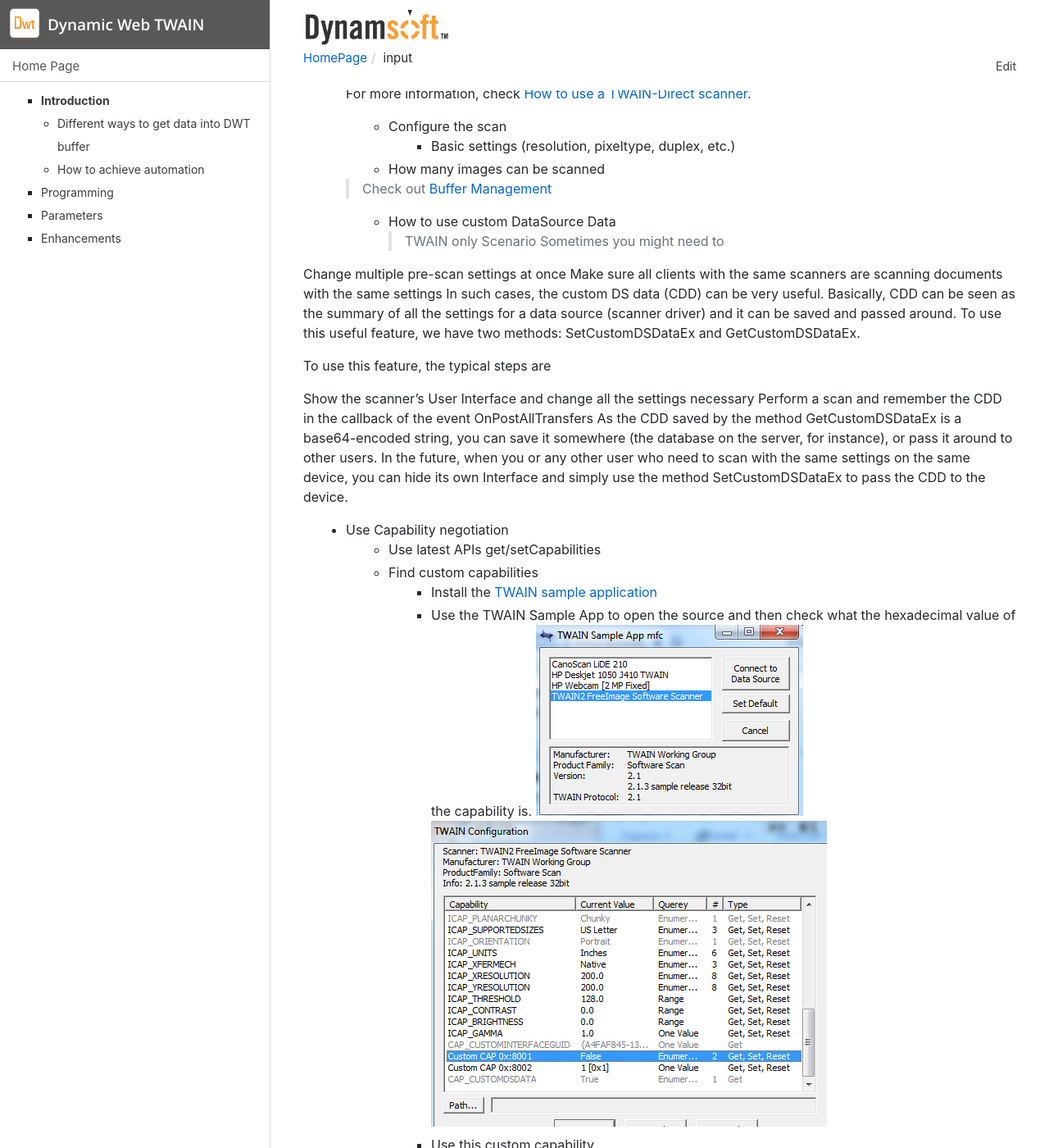
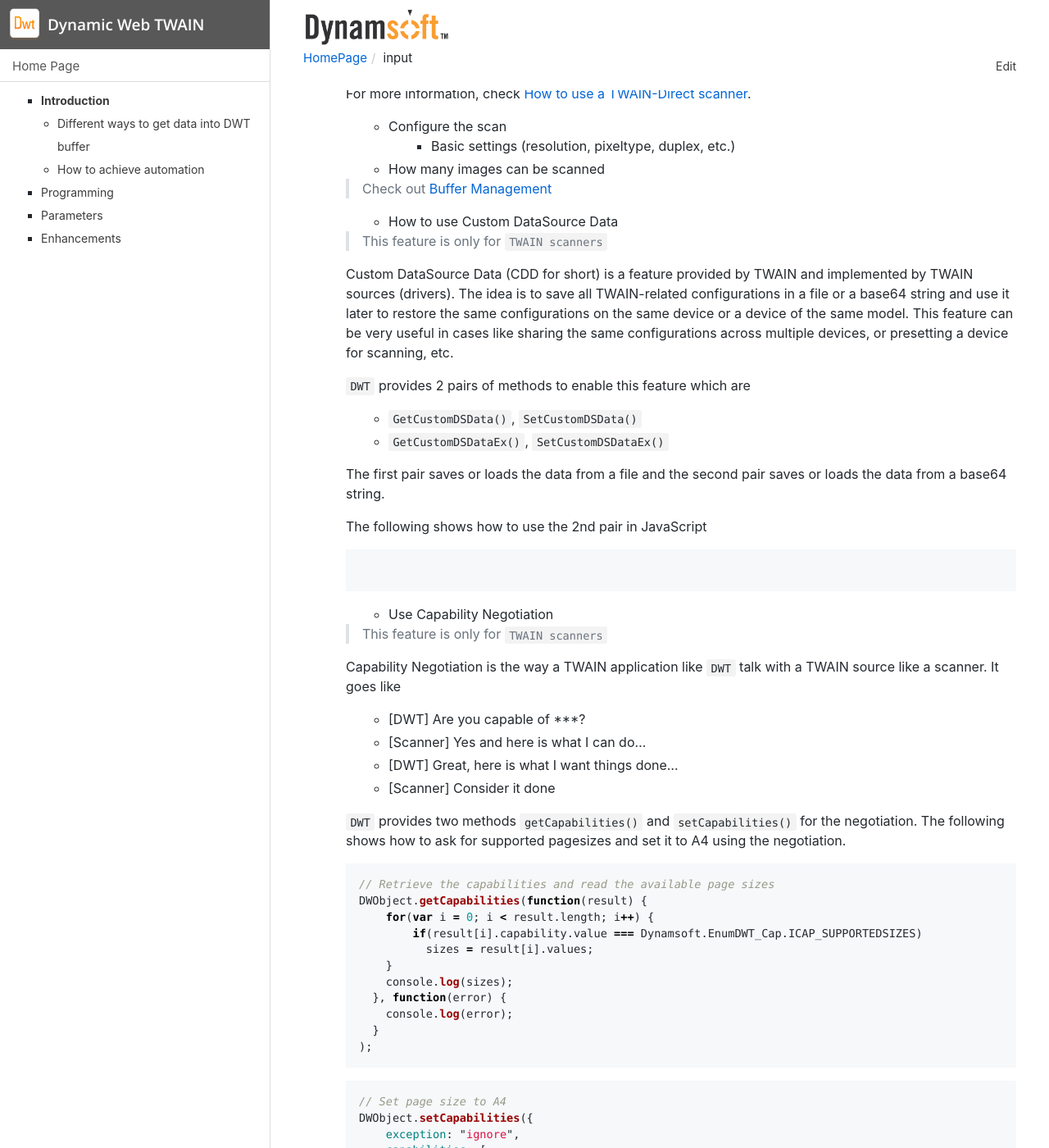
Before and after one commit to sprice89/dwt-docs, a Jekyll site: the page built from indepth/input.md, in a window 1280 px wide and 1400 px high, scrolled down 709 px. Shown: the whole window at 82% size. Built offline with Jekyll 4.4.1, drawn with Linux system fonts in a browser that asks for light colours; comment, search, counter and statistics services are not loaded; some of the changed text lies outside the part shown.

Commit message:
input 50%

````diff
--- a/indepth/input.md
+++ b/indepth/input.md
@@ -42,42 +42,137 @@ title: "TOADD"
 
   > Check out [Buffer Management]({{site.indepth}}buffer.html#memory-limits-and-disk-caching)
 
-  - How to use custom DataSource Data
-  > TWAIN only
-Scenario
-Sometimes you might need to
+  - How to use Custom DataSource Data
 
-Change multiple pre-scan settings at once
-Make sure all clients with the same scanners are scanning documents with the same settings
-In such cases, the custom DS data (CDD) can be very useful. Basically, CDD can be seen as the summary of all the settings for a data source (scanner driver) and it can be saved and passed around. To use this useful feature, we have two methods: SetCustomDSDataEx and GetCustomDSDataEx.
+  > This feature is only for `TWAIN scanners`
 
-To use this feature, the typical steps are
+  Custom DataSource Data (CDD for short) is a feature provided by TWAIN and implemented by TWAIN sources (drivers). The idea is to save all TWAIN-related configurations in a file or a base64 string and use it later to restore the same configurations on the same device or a device of the same model. This feature can be very useful in cases like sharing the same configurations across multiple devices, or presetting a device for scanning, etc.
 
-Show the scanner's User Interface and change all the settings necessary
-Perform a scan and remember the CDD in the callback of the event OnPostAllTransfers
-As the CDD saved by the method GetCustomDSDataEx is a base64-encoded string, you can save it somewhere (the database on the server, for instance), or pass it around to other users.
-In the future, when you or any other user who need to scan with the same settings on the same device, you can hide its own Interface and simply use the method SetCustomDSDataEx to pass the CDD to the device.
+  `DWT` provides 2 pairs of methods to enable this feature which are
+    - `GetCustomDSData()`, `SetCustomDSData()`
+    - `GetCustomDSDataEx()`, `SetCustomDSDataEx()`
 
-  - Use Capability negotiation
-    - Use latest APIs get/setCapabilities
+  The first pair saves or loads the data from a file and the second pair saves or loads the data from a base64 string.
+
+  The following shows how to use the 2nd pair in JavaScript
+
+  ```javascript
+
+  ```
+
+  - Use Capability Negotiation
+
+  > This feature is only for `TWAIN scanners`
+
+  Capability Negotiation is the way a TWAIN application like `DWT` talk with a TWAIN source like a scanner. It goes like
+
+  - [DWT] Are you capable of ***?
+  - [Scanner] Yes and here is what I can do...
+  - [DWT] Great, here is what I want things done...
+  - [Scanner] Consider it done
+
+  `DWT` provides two methods `getCapabilities()` and `setCapabilities()` for the negotiation. The following shows how to ask for supported pagesizes and set it to A4 using the negotiation.
+
+  ```javascript
+  // Retrieve the capabilities and read the available page sizes
+  DWObject.getCapabilities(function(result) {
+      for(var i = 0; i < result.length; i++) {
+          if(result[i].capability.value === Dynamsoft.EnumDWT_Cap.ICAP_SUPPORTEDSIZES)
+            sizes = result[i].values;
+      }
+      console.log(sizes);
+    }, function(error) {
+      console.log(error);
+    }
+  );
+  ```
+
+  ```javascript
+  // Set page size to A4
+  DWObject.setCapabilities({
+      exception: "ignore",
+      capabilities: [
+        {
+          capability: Dynamsoft.EnumDWT_Cap.ICAP_SUPPORTEDSIZES,
+          curValue: 1, // 1 means 'A4' in our case
+          exception : "fail"
+        }
+      ]
+    },
+    function(result){
+      console.log(result)
+    },
+    function(error){
+      console.log(error);
+    }
+  );
+  ```
+
+  > The TWAIN specification defines more than 150 standard capabilities for TWAIN App | Source to choose from. However, some scanner vendors provide advanced and model-specific capabilities which are not included in the specification. We call them custom capabilities. The following steps show how to use them
+
     - Find custom capabilities
       - Install the [TWAIN sample application](http://www.dynamsoft.com/download/support/twainapp.win32.installer.msi)
       - Use the TWAIN Sample App to open the source and then check what the hexadecimal value of the capability is.
+
       ![Indepth-input-1]({{site.assets}}imgs/Indepth-input-1.png)
+
+      - Double click and check the available values
+
       ![Indepth-input-2]({{site.assets}}imgs/Indepth-input-2.png)
+
       - Use this custom capability
 
       ```javascript
-      //code
+      DWObject.SelectSource();
+      DWObject.OpenSource();
+      DWObject.setCapabilities({
+          exception:"ignore",
+          capabilities:
+              [
+                  {
+                      capability:0xA03D,
+                      curValue: 3,
+                      exception:"fail",
+                  }
+              ]
+        },
+        function(capabilities){
+          console.log(capabilities);
+        },
+        function(error){
+          console.error(error);
+        }
+      );
       ```
 
 - Capture
-    - Use (DirectShow)[{{site.getstarted}}hardware.html#directshow-cameras]
+    - Use [DirectShow Cameras]({{site.getstarted}}hardware.html#directshow-cameras)
+
+    The following code snippet shows how to use a camera through `DirectShow`
 
     ```javascript
-    //code
+    function PlayVideo(bShow) {
+      if (DWObject) {
+        DWObject.Addon.Webcam.SelectSource("CAMERA-NAME");
+        DWObject.Addon.Webcam.StopVideo();
+        DWObject.Addon.Webcam.PlayVideo(DWObject, 80, function () { });
+      }
+    }
+
+    function CaptureImage() {
+      if (DWObject) {
+        DWObject.Addon.Webcam.SelectSource("CAMERA-NAME");
+        var funCaptureImage = function () {
+          setTimeout(function () {
+            DWObject.Addon.Webcam.StopVideo();
+          }, 50);
+        };
+        DWObject.Addon.Webcam.CaptureImage(funCaptureImage, funCaptureImage);
+      }
+    }
     ```
-    - Use (MediaDevices)[{{site.getstarted}}hardware.html#MediaDevices-cameras]
+
+    - Use [MediaDevices Cameras]({{site.getstarted}}hardware.html#MediaDevices-cameras)
 
     ```javascript
     //code
````
Also changed, not shown: getstarted/hardware.md (+0 -1 lines), indepth/deployment/Service.md (+7 -0 lines), assets/imgs/Indepth-input-1.png, assets/imgs/Indepth-input-2.png.
